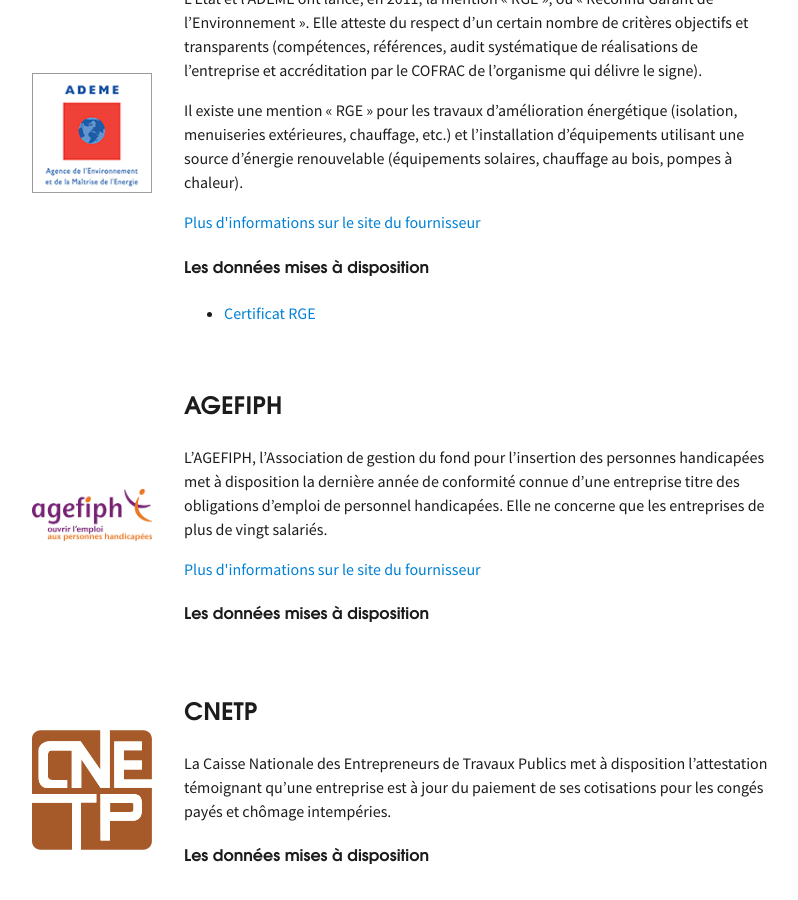
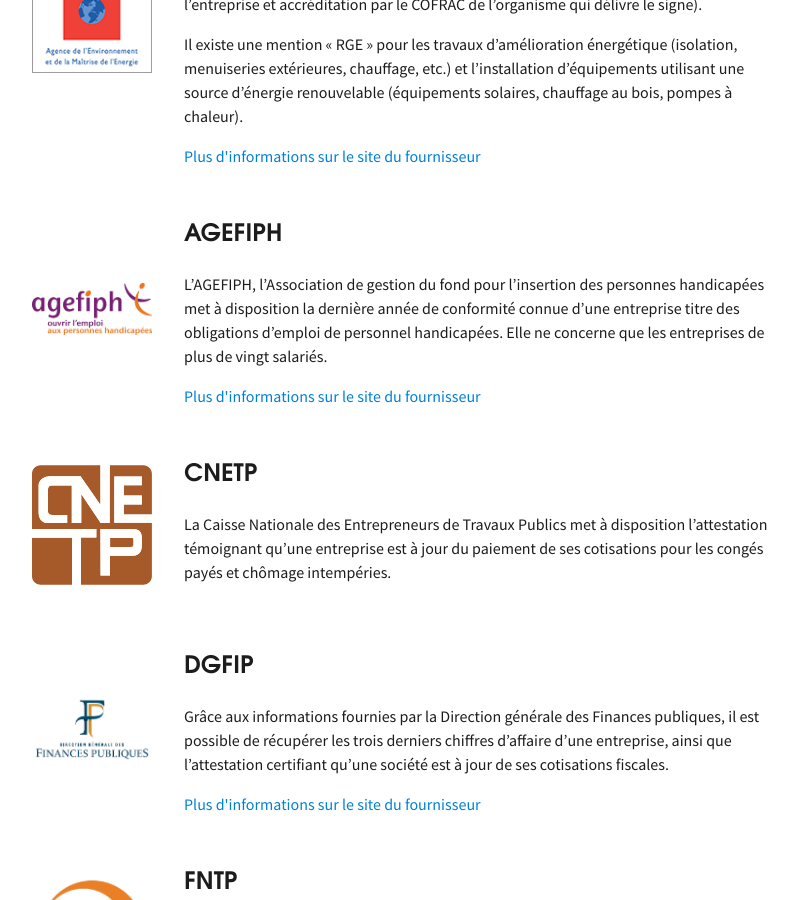
Before and after one commit to etalab/entreprise.api.gouv.fr, a Jekyll site: the page built from pages/available_data.html, in a window 1280 px wide and 900 px high, scrolled down 691 px. Shown: the whole window, without its empty margins (238-1036 px from the left). Built offline with Jekyll 4.4.1, drawn with Linux system fonts in a browser that asks for light colours; some of the changed text lies outside the part shown.

Commit message:
Delete data description example

```diff
--- a/pages/available_data.html
+++ b/pages/available_data.html
@@ -24,14 +24,16 @@
 
           <div>
             {% assign related_data = site.available_data | where: 'provider_label', provider.label %}
+            {% if related_data.size > 0 %}
             <h4>Les données mises à disposition</h3>
             <ul>
               {% for data in related_data %}
                 <li><a href="{{ data.url | relative_url }}">{{ data.title }}</a></li>
               {% endfor %}
-              </ul>
-            </div>
+            </ul>
+            {% endif %}
           </div>
+        </div>
       </article>
     {% endfor %}
   </div>
```
Also changed, not shown: _available_data/certificat_rge.md (deleted, +0 -7 lines).
